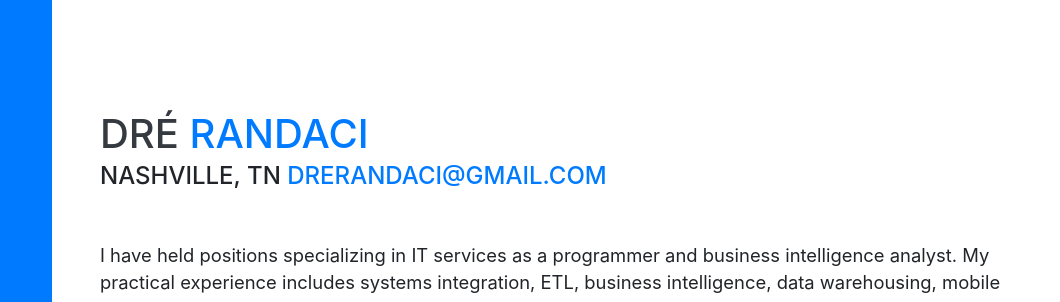
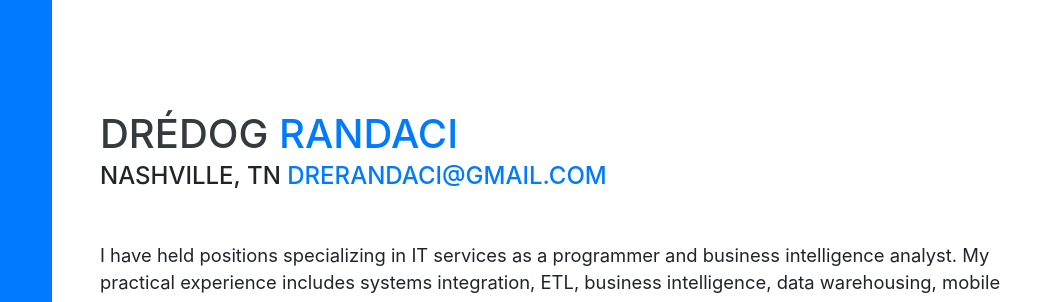
Before and after one commit to DreRandaci/Personal-site-2.0, a website with bundled scripts: page index.html in a window 1280 px wide. Shown: the part 131-433 px from the top of the page, 220-1280 px from the left. Built offline with nearby package versions, Linux system fonts and the light colour scheme; a web font is replaced by a local one.

Commit message:
test live push hook on server

```diff
--- a/index.html
+++ b/index.html
@@ -57,7 +57,7 @@
   <div class="container-fluid p-0">
     <section class="resume-section p-3 p-lg-5 d-flex align-items-center" id="about">
       <div class="w-100">
-        <h1 class="mb-0">Dré
+        <h1 class="mb-0">DréDog
           <span class="text-primary">Randaci</span>
         </h1>
         <div class="subheading mb-5">Nashville, TN
```
